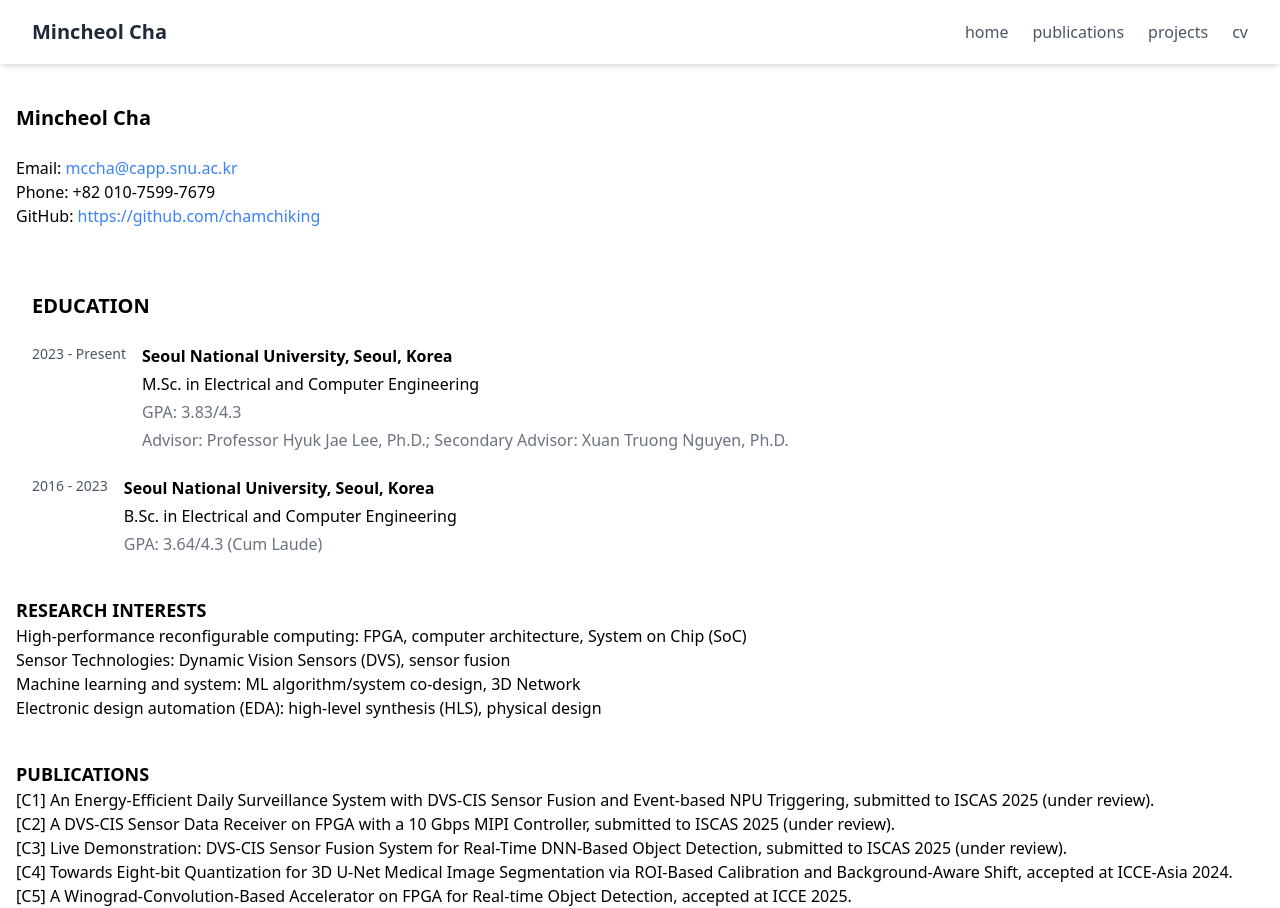
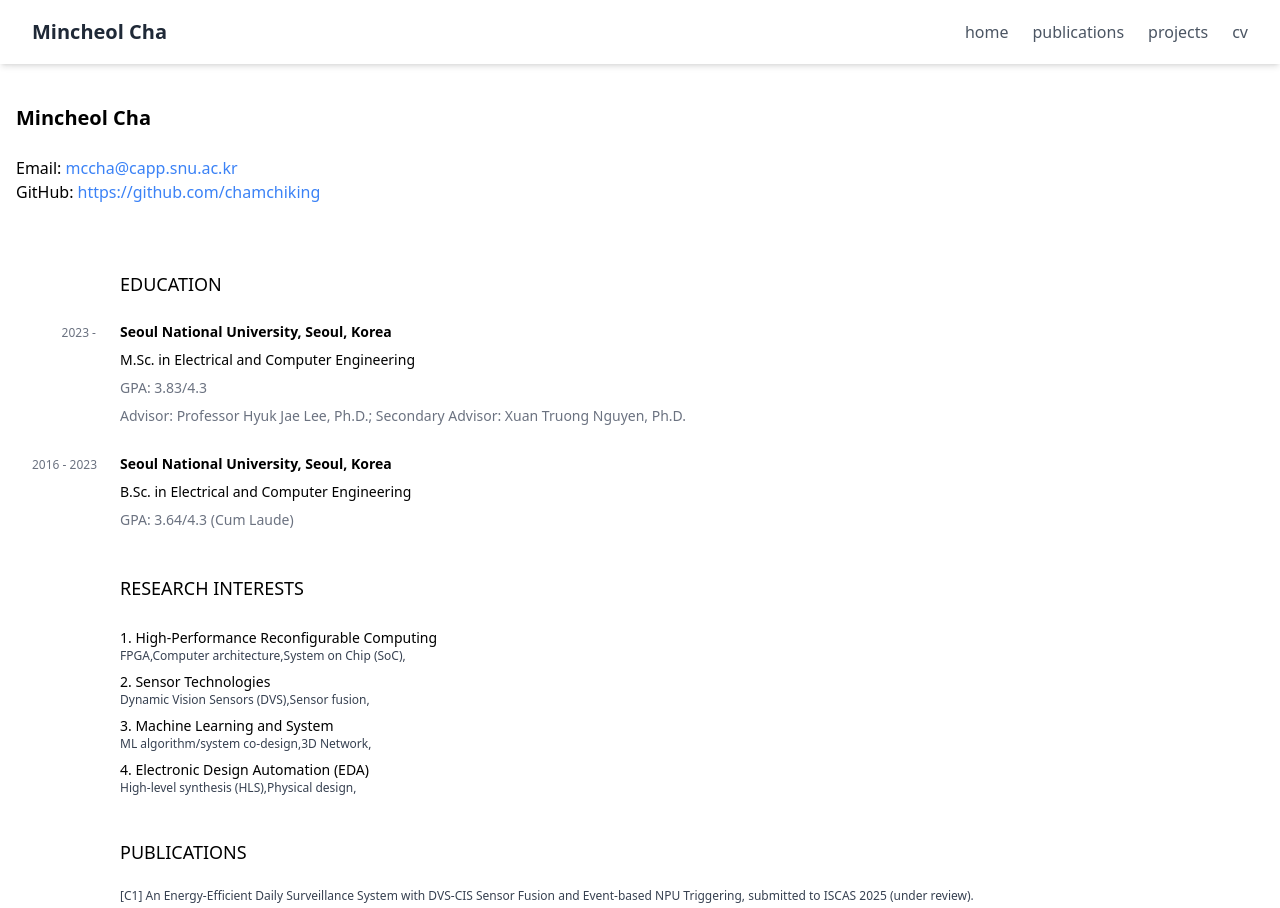
Before and after one commit to chamchiking/chamchiking.github.io, a SvelteKit app: page /cv in a window 1280 px wide. Shown: the top 908 px of the page. Built offline with nearby package versions, Linux system fonts and the light colour scheme.

Commit message:
fix: cv first fix

```diff
--- a/src/components/Cv/Cv_Education.svelte
+++ b/src/components/Cv/Cv_Education.svelte
@@ -1,9 +1,10 @@
 <script>
+	import TitleComponent from './Title_Component.svelte';
 	import DatedComponent from './Dated_Component.svelte';
 
 	export let education = [
 		{
-			period: '2023 - Present',
+			period: '2023 - ',
 			institution: 'Seoul National University, Seoul, Korea',
 			degree: 'M.Sc. in Electrical and Computer Engineering',
 			gpa: 'GPA: 3.83/4.3',
@@ -19,17 +20,15 @@
 	];
 </script>
 
-<div class="max-w-7xl mx-auto px-4 py-10">
-	<div class="text-xl font-bold mb-6">EDUCATION</div>
+<div class="max-w-7xl mx-auto px-4 pt-5">
+	<TitleComponent title={'EDUCATION'} />
 	<div class="space-y-6">
 		{#each education as edu}
 			<DatedComponent period={edu.period}>
-				<div class="dated-content flex flex-col space-y-1">
-					<p class="font-semibold">{edu.institution}</p>
-					<p>{edu.degree}</p>
-					{#if edu.gpa}<p class="text-gray-500">{edu.gpa}</p>{/if}
-					{#if edu.advisors}<p class="text-gray-500">{edu.advisors}</p>{/if}
-				</div>
+				<p class="font-semibold">{edu.institution}</p>
+				<p>{edu.degree}</p>
+				{#if edu.gpa}<p class="text-gray-500">{edu.gpa}</p>{/if}
+				{#if edu.advisors}<p class="text-gray-500">{edu.advisors}</p>{/if}
 			</DatedComponent>
 		{/each}
 	</div>
--- /dev/null
+++ b/src/components/Cv/Cv_Publication.svelte
@@ -0,0 +1,30 @@
+<script>
+	import TitleComponent from './Title_Component.svelte';
+	import DatedComponent from './Dated_Component.svelte';
+
+	export let publications = [
+		'[C1] An Energy-Efficient Daily Surveillance System with DVS-CIS Sensor Fusion and Event-based NPU Triggering, submitted to ISCAS 2025 (under review).',
+		'[C2] A DVS-CIS Sensor Data Receiver on FPGA with a 10 Gbps MIPI Controller, submitted to ISCAS 2025 (under review).',
+		'[C3] Live Demonstration: DVS-CIS Sensor Fusion System for Real-Time DNN-Based Object Detection, submitted to ISCAS 2025 (under review).',
+		'[C4] Towards Eight-bit Quantization for 3D U-Net Medical Image Segmentation via ROI-Based Calibration and Background-Aware Shift, accepted at ICCE-Asia 2024.',
+		'[C5] A Winograd-Convolution-Based Accelerator on FPGA for Real-time Object Detection, accepted at ICCE 2025.',
+		'[C6] A Low-Latency and Scalable Vector Engine with Operation Fusion for Transformers, published in AICAS 2024.',
+		'[C7] Analysis of the Effect of Feature Denoising from the Perspective of Corruption Robustness, published in ITC-CSCC 2023.',
+		'[C8] Enhancing Neural Networks Corruption Robustness with Convolution Kernel Size Change, presented at the Fall Conference of IEIE, 2023.',
+		'[C9] Performance Comparison Depending on Normalization Method in Single Batch Training Environment, presented at the Summer Conference of IEIE, 2023.',
+		'[C10] Implementation of a Convolution Layer Kernel Accelerator using High-Level Design Synthesis, presented at the Fall Conference of IEIE, 2022.'
+	];
+</script>
+
+<div class="max-w-7xl mx-auto px-4 pt-5">
+	<TitleComponent title="PUBLICATIONS" />
+	<div class="space-y-6">
+		<DatedComponent>
+			<div class="flex flex-col text-xs text-gray-700 space-y-1">
+				{#each publications as publication}
+					<p>{publication}</p>
+				{/each}
+			</div>
+		</DatedComponent>
+	</div>
+</div>
--- /dev/null
+++ b/src/components/Cv/Cv_ResearchIntereset.svelte
@@ -0,0 +1,43 @@
+<script>
+	import TitleComponent from './Title_Component.svelte';
+	import DatedComponent from './Dated_Component.svelte';
+
+	export let researchInterests = [
+		{
+			category: '1. High-Performance Reconfigurable Computing',
+			items: ['FPGA', 'Computer architecture', 'System on Chip (SoC)']
+		},
+		{
+			category: '2. Sensor Technologies',
+			items: ['Dynamic Vision Sensors (DVS)', 'Sensor fusion']
+		},
+		{
+			category: '3. Machine Learning and System',
+			items: ['ML algorithm/system co-design', '3D Network']
+		},
+		{
+			category: '4. Electronic Design Automation (EDA)',
+			items: ['High-level synthesis (HLS)', 'Physical design']
+		}
+	];
+</script>
+
+<div class="max-w-7xl mx-auto px-4 pt-5">
+	<TitleComponent title="RESEARCH INTERESTS" />
+	<div class="space-y-6">
+		<DatedComponent>
+			{#each researchInterests as interest}
+				<div class="pt-1">
+					<p class="text-sm">{interest.category}</p>
+					<div class="flex flex-wrap text-xs text-gray-700">
+						<p>
+							{#each interest.items as item}
+								{item},
+							{/each}
+						</p>
+					</div>
+				</div>
+			{/each}
+		</DatedComponent>
+	</div>
+</div>
--- a/src/components/Cv/Dated_Component.svelte
+++ b/src/components/Cv/Dated_Component.svelte
@@ -3,10 +3,13 @@
 	export let period; // The period (date) to be displayed
 </script>
 
-<div class="dated-entry grid grid-cols-[max-content_auto] gap-4 items-start">
-	<DatedDate {period} />
-	<div class="dated-content flex flex-col space-y-1">
-		<slot />
-		<!-- Slot for dynamically injected content -->
+<div class="flex flex-col gap-6">
+	<div class="flex items-baseline gap-6">
+		<!-- Date Section -->
+		<DatedDate {period} />
+		<!-- Content Section -->
+		<div class="flex-1 flex flex-col space-y-1 text-sm leading-6">
+			<slot />
+		</div>
 	</div>
 </div>
--- a/src/components/Cv/Dated_Date.svelte
+++ b/src/components/Cv/Dated_Date.svelte
@@ -1,11 +1,9 @@
 <script>
-	export let period;
+	export let period; // The period (date) to be displayed
 </script>
 
-<div class="dated-date text-gray-600 text-sm">
+<div class="w-16 text-gray-500 text-xs text-right whitespace-nowrap">
 	{#if period}
 		{period}
-	{:else}
-		<span>No period provided</span>
 	{/if}
 </div>
--- /dev/null
+++ b/src/components/Cv/Title_Component.svelte
@@ -0,0 +1,12 @@
+<script>
+	export let title = '';
+</script>
+
+<div class="flex flex-col gap-6">
+	<div class="flex items-baseline gap-6">
+		<div class="w-16 text-xs text-right whitespace-nowrap"></div>
+		<div class="flex-1 flex flex-col space-y-1 text-lg py-6 leading-6">
+			{title}
+		</div>
+	</div>
+</div>
--- a/src/routes/cv/+page.svelte
+++ b/src/routes/cv/+page.svelte
@@ -1,31 +1,11 @@
 <script>
 	import CvEducation from '../../components/Cv/Cv_Education.svelte';
-	import Cv_Education from '../../components/Cv/Cv_Education.svelte';
+	import CvResearchIntereset from '../../components/Cv/Cv_ResearchIntereset.svelte';
+	import CvPublication from '../../components/Cv/Cv_Publication.svelte';
 
 	export let name = 'Mincheol Cha';
 	export let email = 'mccha@capp.snu.ac.kr';
-	export let phone = '+82 010-7599-7679';
 	export let github = 'https://github.com/chamchiking';
-
-	export let researchInterests = [
-		'High-performance reconfigurable computing: FPGA, computer architecture, System on Chip (SoC)',
-		'Sensor Technologies: Dynamic Vision Sensors (DVS), sensor fusion',
-		'Machine learning and system: ML algorithm/system co-design, 3D Network',
-		'Electronic design automation (EDA): high-level synthesis (HLS), physical design'
-	];
-
-	export let publications = [
-		'[C1] An Energy-Efficient Daily Surveillance System with DVS-CIS Sensor Fusion and Event-based NPU Triggering, submitted to ISCAS 2025 (under review).',
-		'[C2] A DVS-CIS Sensor Data Receiver on FPGA with a 10 Gbps MIPI Controller, submitted to ISCAS 2025 (under review).',
-		'[C3] Live Demonstration: DVS-CIS Sensor Fusion System for Real-Time DNN-Based Object Detection, submitted to ISCAS 2025 (under review).',
-		'[C4] Towards Eight-bit Quantization for 3D U-Net Medical Image Segmentation via ROI-Based Calibration and Background-Aware Shift, accepted at ICCE-Asia 2024.',
-		'[C5] A Winograd-Convolution-Based Accelerator on FPGA for Real-time Object Detection, accepted at ICCE 2025.',
-		'[C6] A Low-Latency and Scalable Vector Engine with Operation Fusion for Transformers, published in AICAS 2024.',
-		'[C7] Analysis of the Effect of Feature Denoising from the Perspective of Corruption Robustness, published in ITC-CSCC 2023.',
-		'[C8] Enhancing Neural Networks Corruption Robustness with Convolution Kernel Size Change, presented at the Fall Conference of IEIE, 2023.',
-		'[C9] Performance Comparison Depending on Normalization Method in Single Batch Training Environment, presented at the Summer Conference of IEIE, 2023.',
-		'[C10] Implementation of a Convolution Layer Kernel Accelerator using High-Level Design Synthesis, presented at the Fall Conference of IEIE, 2022.'
-	];
 
 	export let patents = [
 		'[P1] Low-Latency and Scalable Vector System with Operation Fusion, Korean Patent DP240209, filed May 2024 (pending).'
@@ -91,29 +71,14 @@
 	<div class="text-xl font-bold mb-6">{name}</div>
 	<div class="mb-6">
 		<p>Email: <a href="mailto:{email}" class="text-blue-500">{email}</a></p>
-		<p>Phone: {phone}</p>
 		<p>GitHub: <a href={github} class="text-blue-500">{github}</a></p>
 	</div>
 
 	<CvEducation />
 
-	<div class="mb-10">
-		<h3 class="text-lg font-bold">RESEARCH INTERESTS</h3>
-		<ul class="list-none">
-			{#each researchInterests as interest}
-				<li>{interest}</li>
-			{/each}
-		</ul>
-	</div>
+	<CvResearchIntereset />
 
-	<div class="mb-10">
-		<h3 class="text-lg font-bold">PUBLICATIONS</h3>
-		<ul class="list-none">
-			{#each publications as publication}
-				<li>{publication}</li>
-			{/each}
-		</ul>
-	</div>
+	<CvPublication />
 
 	<div class="mb-10">
 		<h3 class="text-lg font-bold">PATENTS</h3>
```
